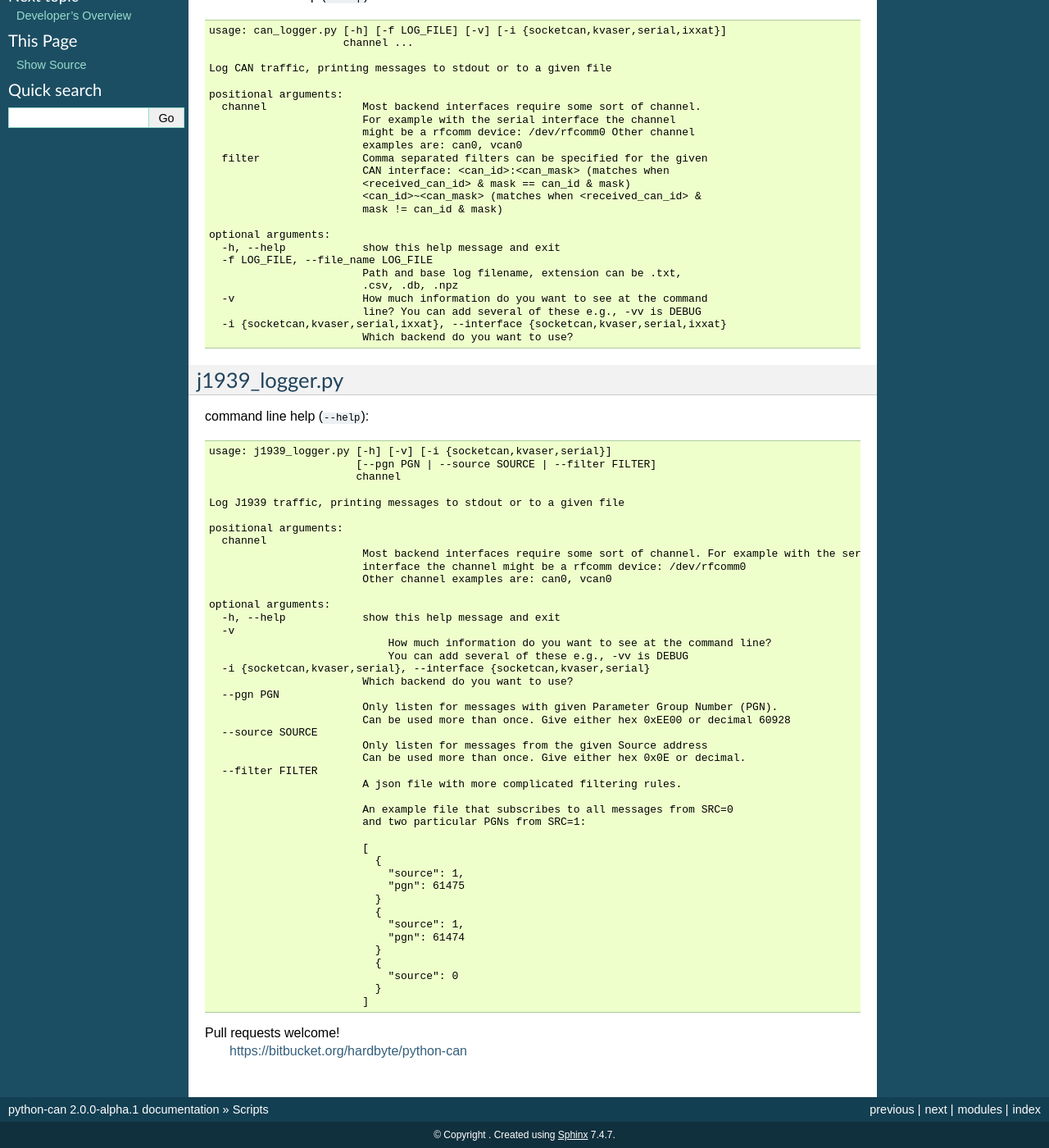
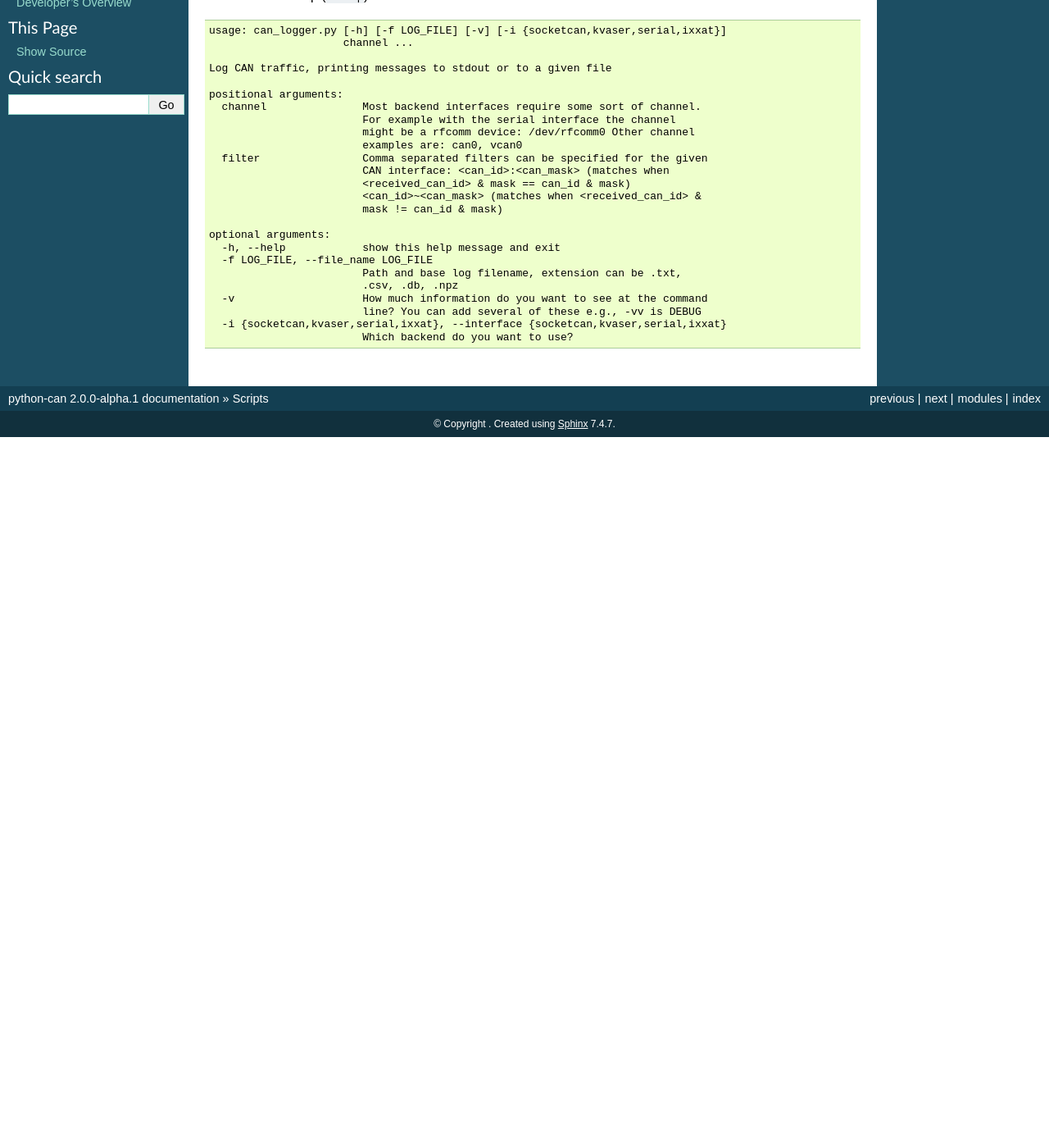
Before and after one commit to hardbyte/python-can, a Sphinx documentation site: the page built from doc/bin.rst, in a window 1280 px wide and 1400 px high, scrolled down 201 px. Shown: the whole window at 82% size. Built offline with Sphinx 7.4.7, drawn with Linux system fonts in a browser that asks for light colours; after the commit the page ends 900 px from its top, so only the background shows below that.

```diff
--- a/README.rst
+++ b/README.rst
@@ -11,8 +11,8 @@ python-can
    :target: http://python-can.readthedocs.org/en/latest/?badge=latest
    :alt: Documentation Status
 
-.. |build| image:: https://drone.io/bitbucket.org/hardbyte/python-can/status.png
-   :target: https://drone.io/bitbucket.org/hardbyte/python-can/latest
+.. |build| image:: https://drone.io/github.com/hardbyte/python-can/status.png
+   :target: https://drone.io/github.com/hardbyte/python-can/latest
    :alt: CI Server
 
 
@@ -36,7 +36,7 @@ Discussion
 ----------
 
 If you run into bugs, you can file them in our
-`issue tracker <https://bitbucket.org/hardbyte/python-can/issues>`__.
+`issue tracker <https://github.com/hardbyte/python-can/issues>`__.
 
 There is also a `python-can <https://groups.google.com/forum/#!forum/python-can>`__
 mailing list for development discussion.
--- a/doc/bin.rst
+++ b/doc/bin.rst
@@ -33,59 +33,3 @@ Command line help (``--help``)::
                             line? You can add several of these e.g., -vv is DEBUG
       -i {socketcan,kvaser,serial,ixxat}, --interface {socketcan,kvaser,serial,ixxat}
                             Which backend do you want to use?
-
-
-j1939_logger.py
----------------
-
-command line help (``--help``)::
-
-    usage: j1939_logger.py [-h] [-v] [-i {socketcan,kvaser,serial}]
-                           [--pgn PGN | --source SOURCE | --filter FILTER]
-                           channel
-
-    Log J1939 traffic, printing messages to stdout or to a given file
-
-    positional arguments:
-      channel
-                            Most backend interfaces require some sort of channel. For example with the serial
-                            interface the channel might be a rfcomm device: /dev/rfcomm0
-                            Other channel examples are: can0, vcan0
-
-    optional arguments:
-      -h, --help            show this help message and exit
-      -v
-                                How much information do you want to see at the command line?
-                                You can add several of these e.g., -vv is DEBUG
-      -i {socketcan,kvaser,serial}, --interface {socketcan,kvaser,serial}
-                            Which backend do you want to use?
-      --pgn PGN
-                            Only listen for messages with given Parameter Group Number (PGN).
-                            Can be used more than once. Give either hex 0xEE00 or decimal 60928
-      --source SOURCE
-                            Only listen for messages from the given Source address
-                            Can be used more than once. Give either hex 0x0E or decimal.
-      --filter FILTER
-                            A json file with more complicated filtering rules.
-
-                            An example file that subscribes to all messages from SRC=0
-                            and two particular PGNs from SRC=1:
-
-                            [
-                              {
-                                "source": 1,
-                                "pgn": 61475
-                              }
-                              {
-                                "source": 1,
-                                "pgn": 61474
-                              }
-                              {
-                                "source": 0
-                              }
-                            ]
-
-
-
-Pull requests welcome!
-    https://bitbucket.org/hardbyte/python-can
--- a/doc/conf.py
+++ b/doc/conf.py
@@ -39,7 +39,7 @@ extensions = ['sphinx.ext.autodoc',
 
 # Now, you can use the alias name as a new role, e.g. :issue:`123`.
 extlinks = {
-    'issue': ('https://bitbucket.org/hardbyte/python-can/issue/%s/', 'issue '),
+    'issue': ('https://github.com/hardbyte/python-can/issues/%s/', 'issue '),
 }
 
 # If this is True, todo and todolist produce output, else they produce nothing.
--- a/doc/development.rst
+++ b/doc/development.rst
@@ -5,8 +5,8 @@ Developer's Overview
 Contributing
 ------------
 
-Contribute to source code, documentation, examples and report issues on bitbucket:
-https://bitbucket.org/hardbyte/python-can
+Contribute to source code, documentation, examples and report issues:
+https://github.com/hardbyte/python-can
 
 
 Creating a Release
--- a/setup.py
+++ b/setup.py
@@ -11,7 +11,7 @@ logging.basicConfig(level=logging.WARNING)
 
 setup(
     name="python-can",
-    url="https://bitbucket.org/hardbyte/python-can",
+    url="https://github.com/hardbyte/python-can",
     version=__version__,
     packages=find_packages(),
     author="Brian Thorne",
```
Also changed, not shown: doc/index.rst (+2 -13 lines).
